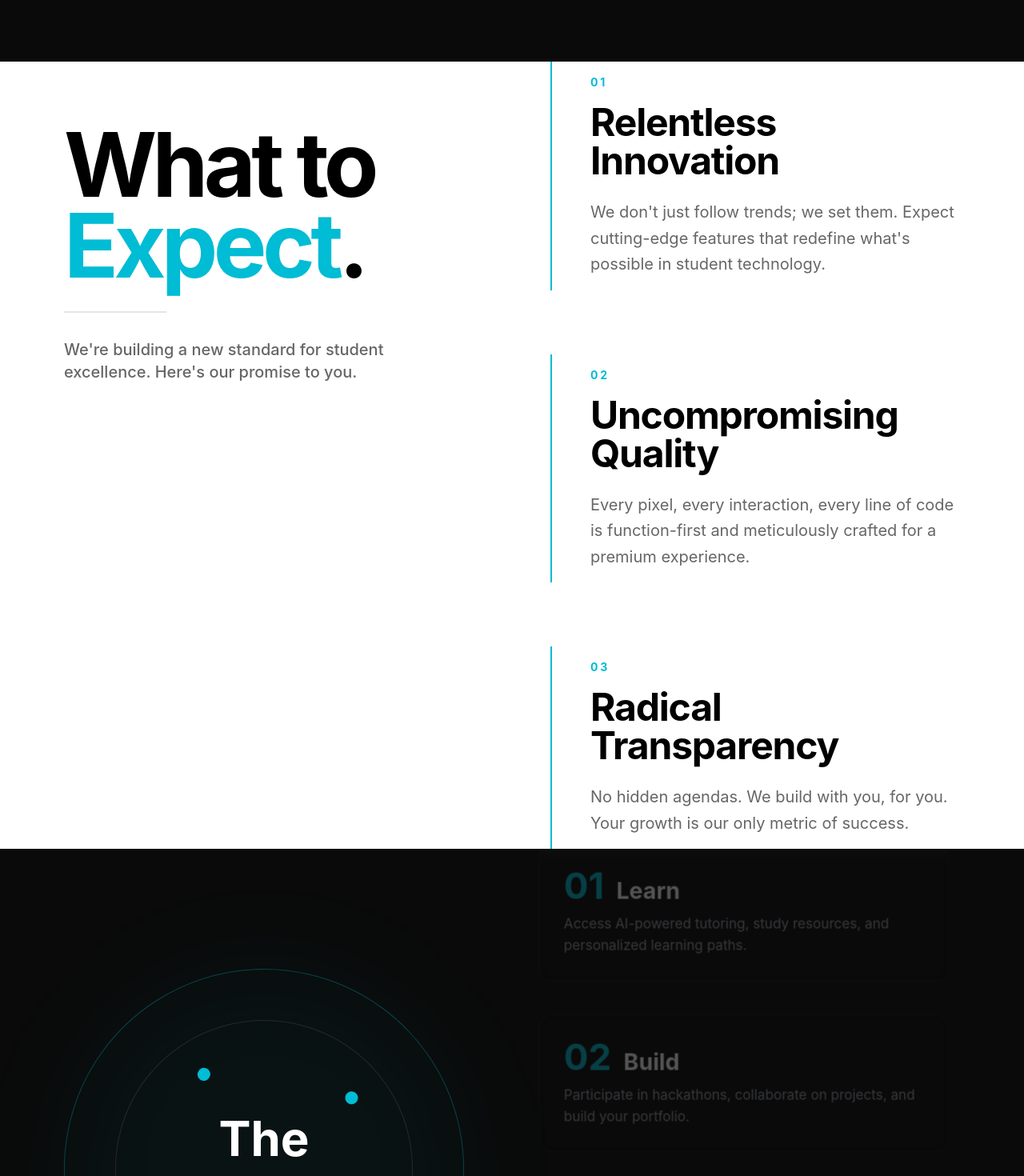
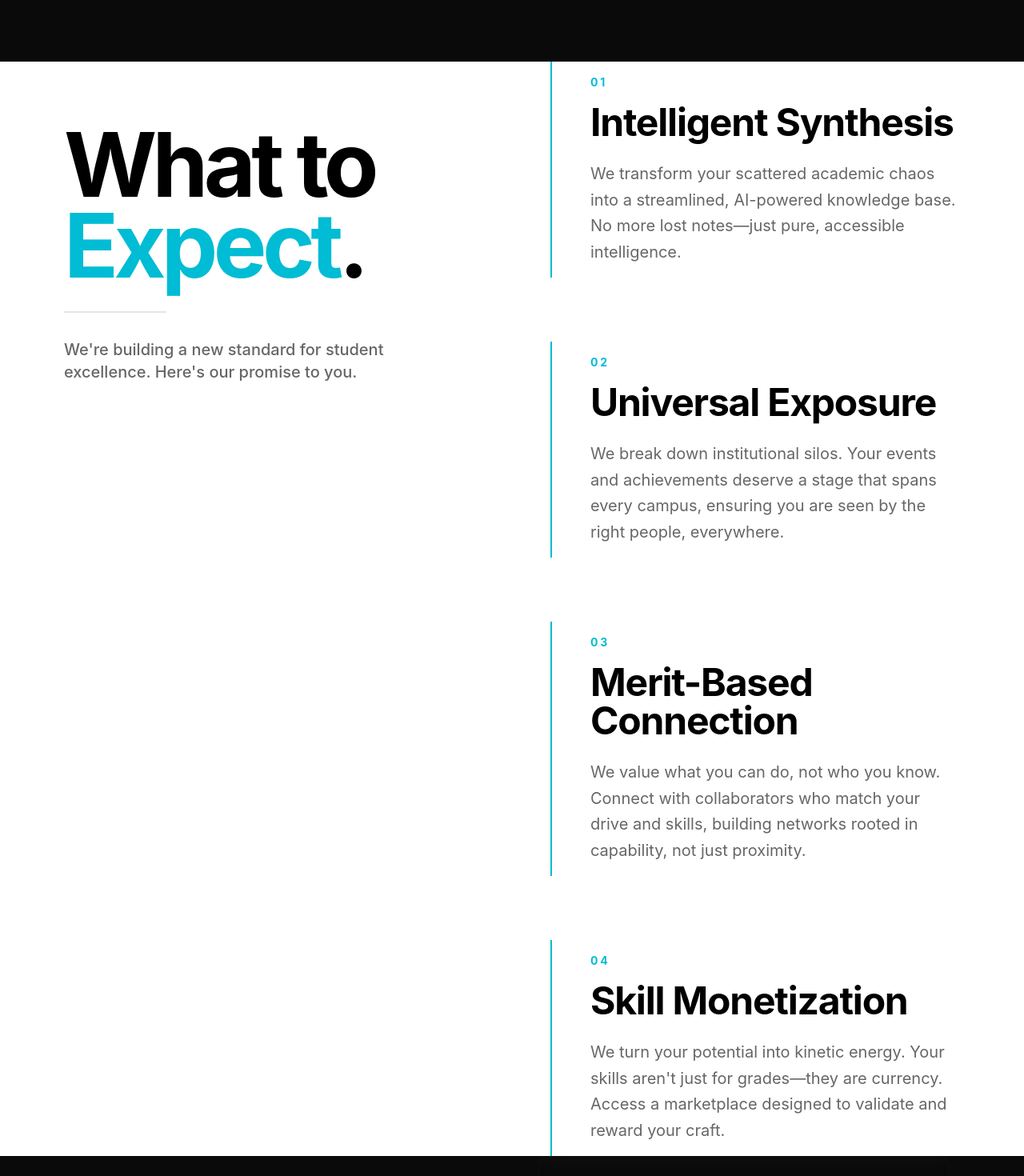
Before and after one commit to KlaerAI/klaerai, a Next.js app: page / in a window 1280 px wide. Shown: the part 3140-4610 px from the top of the page at 80% size. Built offline with nearby package versions, Linux system fonts and the light colour scheme.

Commit message:
changeed the content

```diff
--- a/app/components/home/Expectations.tsx
+++ b/app/components/home/Expectations.tsx
@@ -1,23 +1,28 @@
 "use client";
 
-import React, {useRef} from "react";
-import {motion, useInView, useScroll, useTransform} from "framer-motion";
+import React, { useRef } from "react";
+import { motion, useInView, useScroll, useTransform } from "framer-motion";
 
 const EXPECTATIONS = [
   {
     id: "01",
-    title: "Relentless Innovation",
-    desc: "We don't just follow trends; we set them. Expect cutting-edge features that redefine what's possible in student technology.",
+    title: "Intelligent Synthesis",
+    desc: "We transform your scattered academic chaos into a streamlined, AI-powered knowledge base. No more lost notes—just pure, accessible intelligence.",
   },
   {
     id: "02",
-    title: "Uncompromising Quality",
-    desc: "Every pixel, every interaction, every line of code is function-first and meticulously crafted for a premium experience.",
+    title: "Universal Exposure",
+    desc: "We break down institutional silos. Your events and achievements deserve a stage that spans every campus, ensuring you are seen by the right people, everywhere.",
   },
   {
     id: "03",
-    title: "Radical Transparency",
-    desc: "No hidden agendas. We build with you, for you. Your growth is our only metric of success.",
+    title: "Merit-Based Connection",
+    desc: "We value what you can do, not who you know. Connect with collaborators who match your drive and skills, building networks rooted in capability, not just proximity.",
+  },
+  {
+    id: "04",
+    title: "Skill Monetization",
+    desc: "We turn your potential into kinetic energy. Your skills aren't just for grades—they are currency. Access a marketplace designed to validate and reward your craft.",
   },
 ];
 
@@ -34,10 +39,10 @@ export function Expectations() {
         {/* Sticky Header Side */}
         <div className="lg:w-1/2 lg:h-[60vh] flex flex-col justify-center lg:sticky lg:top-[20vh] self-start">
           <motion.div
-            initial={{opacity: 0, x: -50}}
-            whileInView={{opacity: 1, x: 0}}
-            transition={{duration: 0.8, ease: "easeOut"}}
-            viewport={{once: true}}
+            initial={{ opacity: 0, x: -50 }}
+            whileInView={{ opacity: 1, x: 0 }}
+            transition={{ duration: 0.8, ease: "easeOut" }}
+            viewport={{ once: true }}
           >
             <h2 className="text-[3rem] md:text-[5rem] lg:text-[7rem] font-bold leading-[0.9] tracking-tighter mb-8">
               What to <br />
@@ -70,22 +75,22 @@ function ExpectationItem({
   index: number;
 }) {
   const ref = useRef<HTMLDivElement>(null);
-  const isInView = useInView(ref, {once: true, margin: "-10% 0px -10% 0px"});
+  const isInView = useInView(ref, { once: true, margin: "-10% 0px -10% 0px" });
 
   return (
     <motion.div
       ref={ref}
-      initial={{opacity: 0, y: 50}}
-      animate={isInView ? {opacity: 1, y: 0} : {opacity: 0, y: 50}}
-      transition={{duration: 0.8, ease: [0.22, 1, 0.36, 1], delay: 0.1}}
+      initial={{ opacity: 0, y: 50 }}
+      animate={isInView ? { opacity: 1, y: 0 } : { opacity: 0, y: 50 }}
+      transition={{ duration: 0.8, ease: [0.22, 1, 0.36, 1], delay: 0.1 }}
       className="group relative border-l-2 border-dashed border-black/10 pl-8 md:pl-12 py-4"
     >
       {/* Active Indicator Line on Hover/View */}
       <motion.div
         className="absolute left-[-2px] top-0 bottom-0 w-[2px] bg-[var(--accent-cyan)]"
-        initial={{scaleY: 0}}
-        animate={isInView ? {scaleY: 1} : {scaleY: 0}}
-        transition={{duration: 0.8, ease: "easeInOut"}}
+        initial={{ scaleY: 0 }}
+        animate={isInView ? { scaleY: 1 } : { scaleY: 0 }}
+        transition={{ duration: 0.8, ease: "easeInOut" }}
       />
 
       <span className="block text-sm font-bold tracking-[0.2em] text-[var(--accent-cyan)] mb-4">
```
